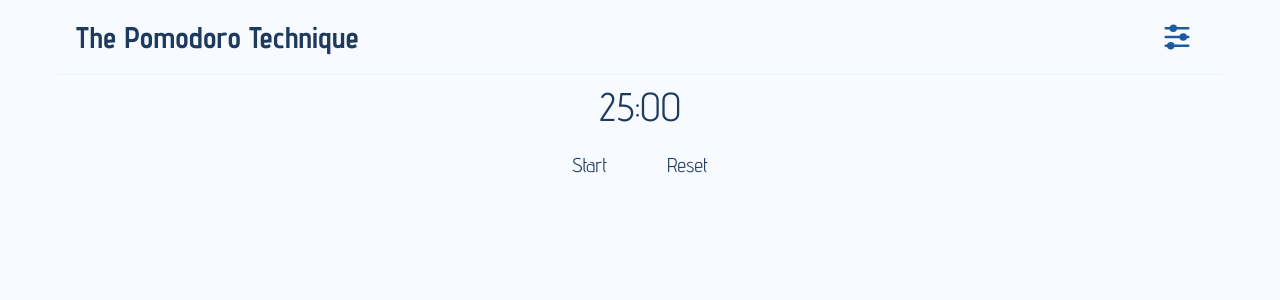
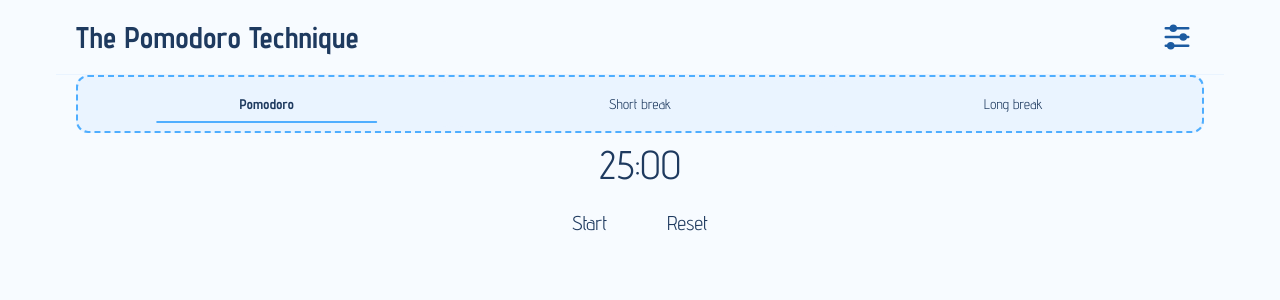
Before and after one commit to marcenico/pomodoro-app, a React (Vite) app: page / in a window 1280 px wide. Shown: the top 300 px of the page. Built offline with nearby package versions, Linux system fonts and the light colour scheme.

Commit message:
feat(TabSelector): se añade un nuevo componente TabSelector para gestionar las pestañas de sesión en AppContainer. Se actualiza AppContainer.jsx para integrar el nuevo componente y se modifica index.js para exportarlo. Además, se crean estilos específicos para TabSelector.

```diff
--- a/src/components/AppContainer/AppContainer.jsx
+++ b/src/components/AppContainer/AppContainer.jsx
@@ -1,22 +1,31 @@
 import { Header } from '@components/Header/Header';
+import { TabSelector } from '@components/TabSelector/TabSelector';
 import { Timer } from '@components/Timer/Timer';
 import { TimerControls } from '@components/TimerControls/TimerControls';
 import { useTimer } from '@hooks/useTimer';
-import React from 'react';
-
-// #region CSS MODULES
-// #endregion
+import React, { useState } from 'react';
 
 export const AppContainer = () => {
-  const { time, isPaused, startTimer, pauseTimer, resetTimer } = useTimer({
-    minutes: 25,
-    seconds: 0
-  });
+  const [activeTab, setActiveTab] = useState('pomodoro');
+
+  // Configuración de tiempos para cada tipo de sesión
+  const sessionConfig = {
+    pomodoro: { minutes: 25, seconds: 0 },
+    'short-break': { minutes: 5, seconds: 0 },
+    'long-break': { minutes: 15, seconds: 0 }
+  };
+
+  const { time, isPaused, startTimer, pauseTimer, resetTimer } = useTimer(sessionConfig[activeTab]);
+
+  const handleTabChange = (tabId) => {
+    setActiveTab(tabId);
+  };
 
   return (
     <>
       <Header />
       <main className={`container t-center`}>
+        <TabSelector activeTab={activeTab} onTabChange={handleTabChange} />
         <Timer time={time} />
         <TimerControls isPaused={isPaused} pauseTimer={pauseTimer} resetTimer={resetTimer} startTimer={startTimer} />
       </main>
--- /dev/null
+++ b/src/components/TabSelector/TabSelector.jsx
@@ -0,0 +1,23 @@
+import React from 'react';
+import { tabContainer, tabItem, tabItemActive } from './TabSelector.module.css';
+
+export const TabSelector = ({ activeTab, onTabChange }) => {
+  const tabs = [
+    { id: 'pomodoro', label: 'Pomodoro' },
+    { id: 'short-break', label: 'Short break' },
+    { id: 'long-break', label: 'Long break' }
+  ];
+
+  return (
+    <div className={tabContainer}>
+      {tabs.map((tab) => (
+        <button
+          key={tab.id}
+          className={`${tabItem} ${activeTab === tab.id ? tabItemActive : ''}`}
+          onClick={() => onTabChange(tab.id)}>
+          {tab.label}
+        </button>
+      ))}
+    </div>
+  );
+};
--- /dev/null
+++ b/src/components/TabSelector/TabSelector.module.css
@@ -0,0 +1,65 @@
+.tabContainer {
+  display: flex;
+  background: var(--blue-50);
+  border-radius: 12px;
+  padding: 4px;
+  gap: 4px;
+  border: 2px dashed var(--blue-500);
+}
+
+.tabItem {
+  background: var(--blue-50);
+  border: none;
+  border-radius: 8px;
+  padding: 12px 16px;
+  cursor: pointer;
+  transition: all var(--transition-normal);
+  font-family: var(--font-family);
+  font-size: 14px;
+  font-weight: var(--text-regular);
+  color: var(--blue-950);
+  flex: 1;
+  text-align: center;
+  position: relative;
+}
+
+.tabItem:hover {
+  background: var(--blue-100);
+  transform: translateY(-1px);
+}
+
+.tabItem:focus {
+  outline: 2px solid var(--blue-600);
+  outline-offset: 2px;
+}
+
+.tabItemActive {
+  font-weight: var(--text-bold);
+  background: var(--blue-50);
+  color: var(--blue-950);
+}
+
+.tabItemActive::after {
+  content: '';
+  position: absolute;
+  bottom: 4px;
+  left: 50%;
+  transform: translateX(-50%);
+  width: 60%;
+  height: 2px;
+  background: var(--blue-500);
+  border-radius: 1px;
+}
+
+/* Responsive */
+@media (max-width: 768px) {
+  .tabContainer {
+    padding: 3px;
+    gap: 3px;
+  }
+
+  .tabItem {
+    padding: 10px 12px;
+    font-size: 13px;
+  }
+}
--- a/src/components/index.js
+++ b/src/components/index.js
@@ -1,5 +1,6 @@
 export * from './AppContainer/AppContainer';
 export * from './Header/Header';
 export * from './HeaderMenu/HeaderMenu';
+export * from './TabSelector/TabSelector';
 export * from './Timer/Timer';
 export * from './TimerControls/TimerControls';
```
